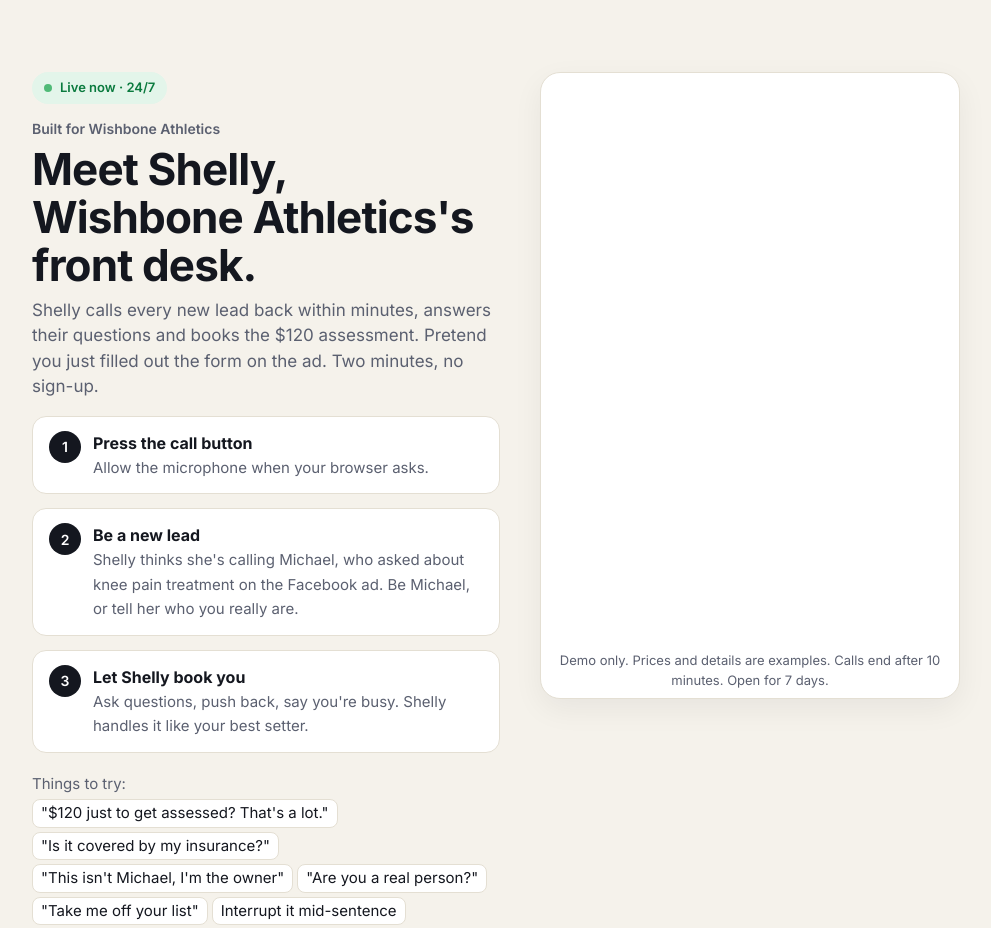
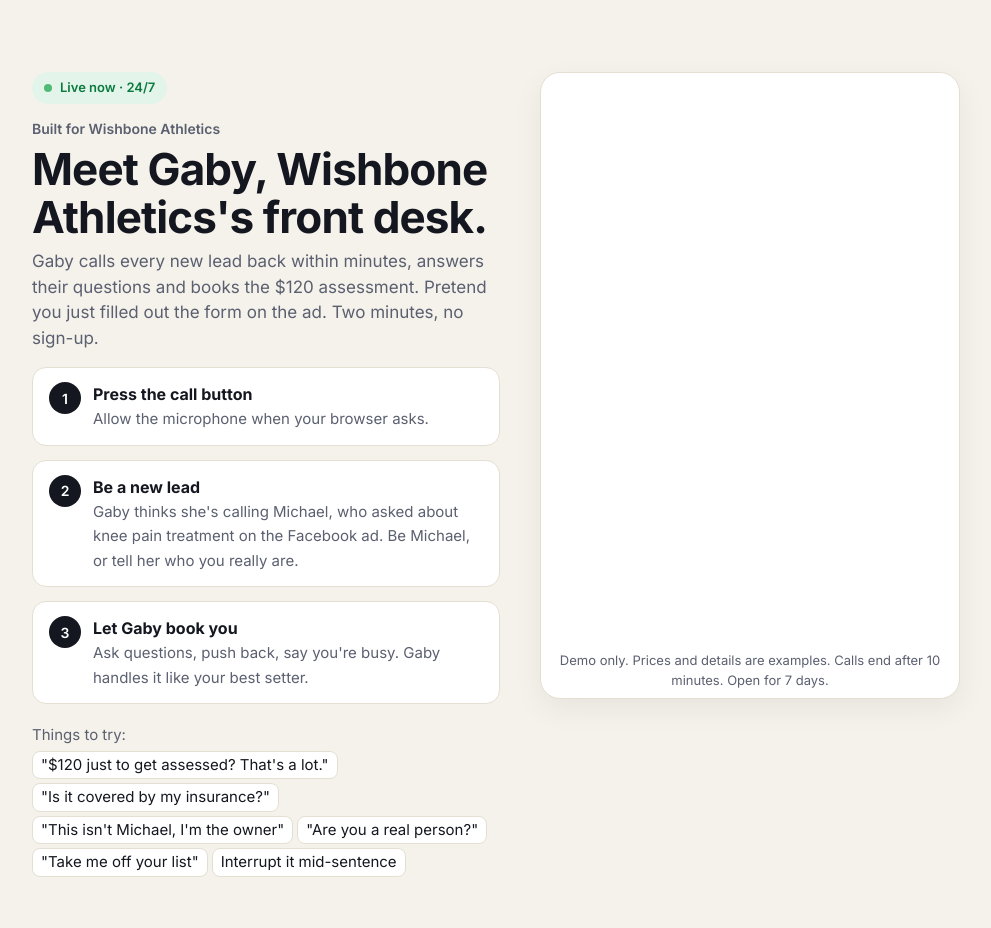
Before and after one commit to HimanshuVerma94/ai-voice-agent, a plain HTML site: page setter/wishbone-athletics/index.html in a window 1280 px wide. Shown: the whole page, without its empty margins (144-1135 px from the left). Drawn offline with Linux system fonts and the light colour scheme; a script that the page names is missing.

Commit message:
Wishbone: Gaby on Monika voice

```diff
--- a/setter/wishbone-athletics/index.html
+++ b/setter/wishbone-athletics/index.html
@@ -78,14 +78,14 @@
   <section class="hero">
     <span class="badge"><span class="dot"></span> Live now · 24/7</span>
     <p class="for">Built for Wishbone Athletics</p>
-    <h1>Meet Shelly, Wishbone Athletics's front desk.</h1>
-    <p class="sub">Shelly calls every new lead back within minutes, answers their questions and books the $120 assessment. Pretend you just filled out the form on the ad. Two minutes, no sign-up.</p>
+    <h1>Meet Gaby, Wishbone Athletics's front desk.</h1>
+    <p class="sub">Gaby calls every new lead back within minutes, answers their questions and books the $120 assessment. Pretend you just filled out the form on the ad. Two minutes, no sign-up.</p>
   </section>
   <section class="steps">
     <ol>
       <li><div><b>Press the call button</b><span>Allow the microphone when your browser asks.</span></div></li>
-      <li><div><b>Be a new lead</b><span>Shelly thinks she's calling Michael, who asked about knee pain treatment on the Facebook ad. Be Michael, or tell her who you really are.</span></div></li>
-      <li><div><b>Let Shelly book you</b><span>Ask questions, push back, say you're busy. Shelly handles it like your best setter.</span></div></li>
+      <li><div><b>Be a new lead</b><span>Gaby thinks she's calling Michael, who asked about knee pain treatment on the Facebook ad. Be Michael, or tell her who you really are.</span></div></li>
+      <li><div><b>Let Gaby book you</b><span>Ask questions, push back, say you're busy. Gaby handles it like your best setter.</span></div></li>
     </ol>
     <p class="tries">Things to try:<br>
       <code>"$120 just to get assessed? That's a lot."</code><code>"Is it covered by my insurance?"</code><code>"This isn't Michael, I'm the owner"</code><code>"Are you a real person?"</code><code>"Take me off your list"</code><code>Interrupt it mid-sentence</code>
@@ -96,8 +96,8 @@
       data-retell-widget="true"
       data-voice-public-key="public_key_3481666dc893daca3e68d"
       data-voice-agent-id="agent_9ed6c18febcd9b9bd62c292f3d"
-      data-title="Shelly · Wishbone Athletics"
-      data-bot-name="Shelly"
+      data-title="Gaby · Wishbone Athletics"
+      data-bot-name="Gaby"
       data-color="#14171f"></div>
     <div class="ended-box" id="ended-msg"></div>
     <p class="note">Demo only. Prices and details are examples. Calls end after 10 minutes. Open for 7 days.</p>
```
